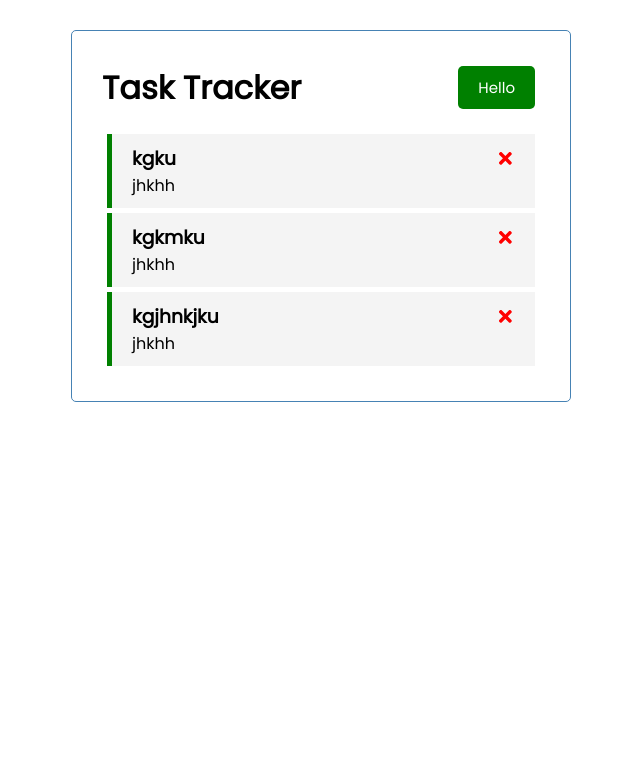
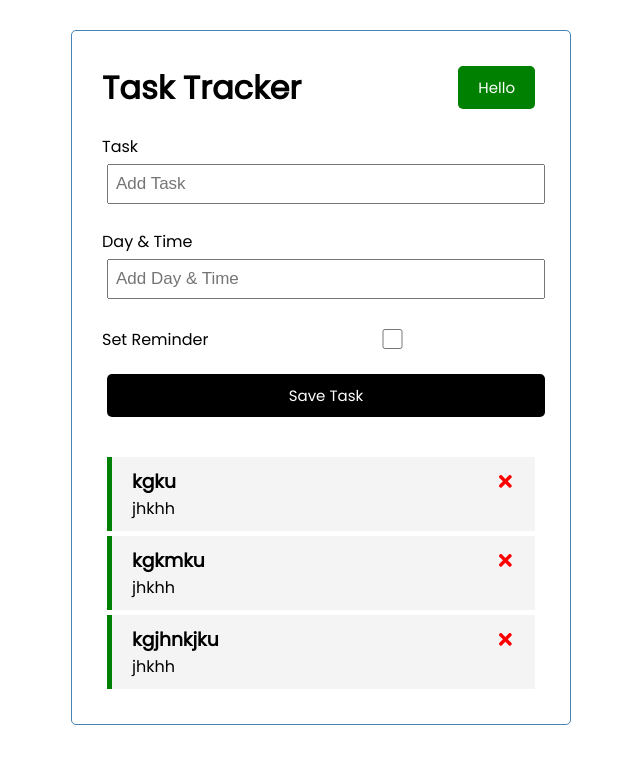
Before and after one commit to CESAR-JARAMILLO/React-Task-Tracker, a React (Create React App) app: page / in a window 1280 px wide. Shown: the top 764 px of the page, without its empty margins (319-959 px from the left). Built offline with nearby package versions, Linux system fonts and the light colour scheme.

Commit message:
add task form

```diff
--- a/src/App.js
+++ b/src/App.js
@@ -1,6 +1,7 @@
 import { useState } from 'react'
 import Header from './components/Header'
 import Tasks from './components/Tasks'
+import AddTask from './components/AddTask'
 
 function App() {
   const [tasks, setTasks] = useState([
@@ -37,6 +38,7 @@
   return (
     <div className="container">
       <Header />
+      <AddTask />
       {tasks.length > 0 ? <Tasks tasks={tasks}
       onDelete={deleteTask} onToggle={toggleReminder} /> : 'No Tasks To Show'}
     </div>
--- /dev/null
+++ b/src/components/AddTask.js
@@ -0,0 +1,22 @@
+const AddTask = () => {
+    return (
+        <form className="add-form">
+            <div className="form-control">
+                <label htmlFor="">Task</label>
+                <input type="text" placeholder="Add Task"/>
+            </div>
+            <div className="form-control">
+                <label htmlFor="">Day & Time</label>
+                <input type="text" placeholder="Add Day & Time"/>
+            </div>
+            <div className="form-control form-control-check">
+                <label>Set Reminder</label>
+                <input type="checkbox"/>
+            </div>
+
+            <input type="submit" value="Save Task" className="btn btn-block"/>
+        </form>
+    )
+}
+
+export default AddTask
```
